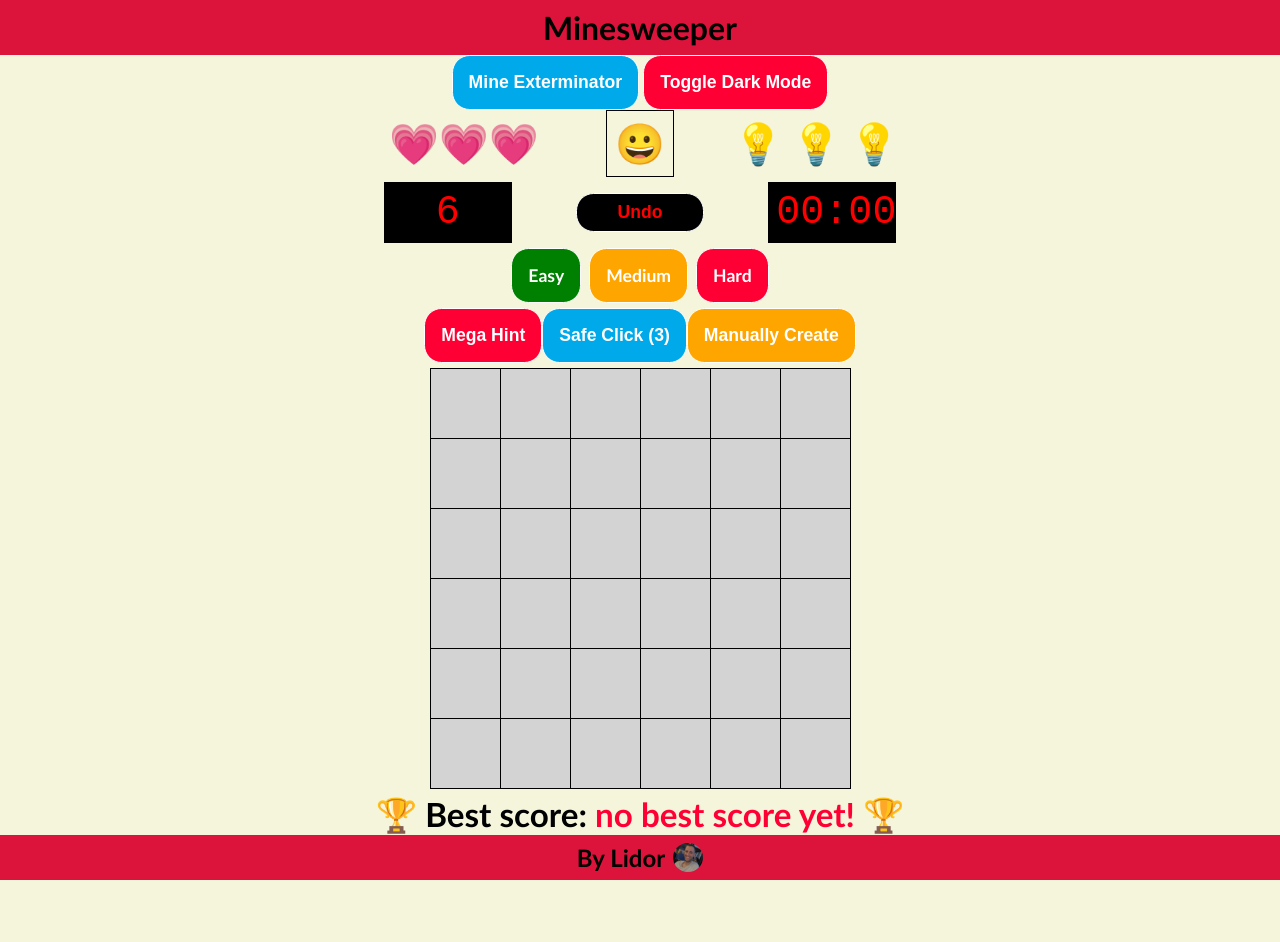
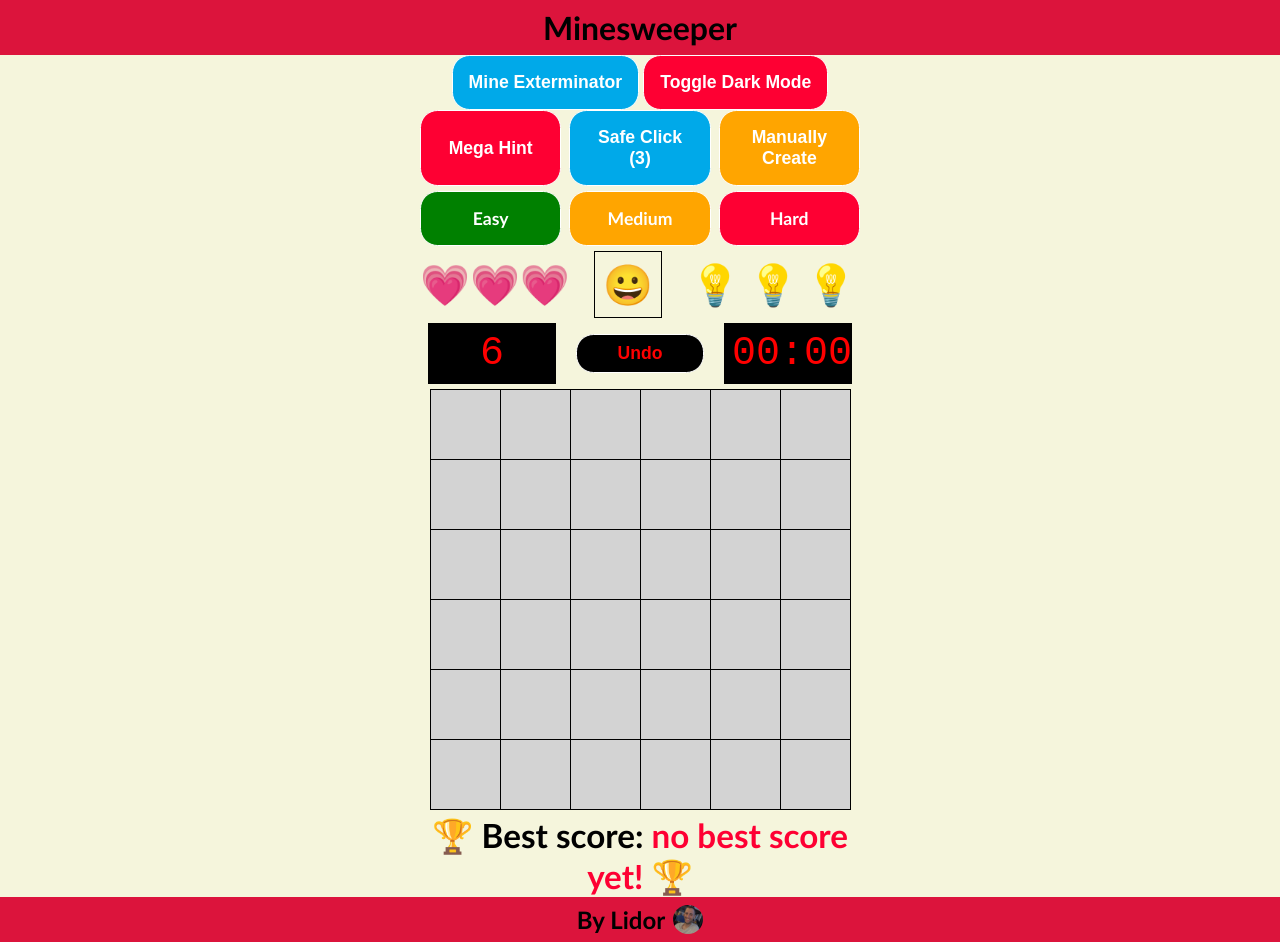
Before and after one commit to LidorLevi123/proj-minesweeper-v2, a plain HTML site: page index.html in a window 1280 px wide. Before the commit the page ends 880 px from the top, so only its background shows below. Drawn offline with Linux system fonts and the light colour scheme.

Commit message:
make ui changes

```diff
--- a/css/style.css
+++ b/css/style.css
@@ -50,6 +50,7 @@ h1 ~ div {
     gap: 5px;
     justify-content: center;
     font-size: 2.5rem;
+    max-width: 440px;
 }
 
 .game-container .info {
@@ -137,10 +138,11 @@ h1 ~ div {
     box-shadow: inset 0 0 5px 1px #eb1642;
 }
 
-.levels-list {
-    display: flex;
+.levels-list, .actions {
+    display: grid;
+    grid-template-columns: repeat(3, 1fr);
     gap: 0.5rem;
-    justify-content: center;
+    text-align: center;
 }
 
 .levels-list >*:nth-child(1) {
@@ -153,11 +155,6 @@ h1 ~ div {
 
 .levels-list >*:nth-child(3) {
     background: #fe0033;
-}
-
-.actions {
-    display: flex;
-    justify-content: center;
 }
 
 table {
--- a/index.html
+++ b/index.html
@@ -20,6 +20,18 @@
 
     <div class="game-container">
 
+        <div class="actions">
+            <button class="btn btn-mega" onclick="onMegaHint(this)">Mega Hint</button>
+            <button class="btn btn-safe" onclick="onSafeClick()">Safe Click (<span></span>)</button>
+            <button class="btn btn-manual" onclick="onManualMode()">Manually Create</button>
+        </div>
+
+        <ul class="levels-list">
+            <li class="btn" onclick="onChangeLevel(1)">Easy</li>
+            <li class="btn" onclick="onChangeLevel(2)">Medium</li>
+            <li class="btn" onclick="onChangeLevel(3)">Hard</li>
+        </ul>
+
         <div class="top-bar">
             <ul class="lives-list"></ul>
             <div class="smiley" onclick="onInit()" title="Restart"></div>
@@ -30,18 +42,6 @@
             <div class="marked-mines"></div>
             <button class="btn btn-undo" onclick="onUndo()">Undo</button>
             <div class="timer"></div>
-        </div>
-
-        <ul class="levels-list">
-            <li class="btn" onclick="onChangeLevel(1)">Easy</li>
-            <li class="btn" onclick="onChangeLevel(2)">Medium</li>
-            <li class="btn" onclick="onChangeLevel(3)">Hard</li>
-        </ul>
-
-        <div class="actions">
-            <button class="btn btn-mega" onclick="onMegaHint(this)">Mega Hint</button>
-            <button class="btn btn-safe" onclick="onSafeClick()">Safe Click (<span></span>)</button>
-            <button class="btn btn-manual" onclick="onManualMode()">Manually Create</button>
         </div>
 
         <table>
```
